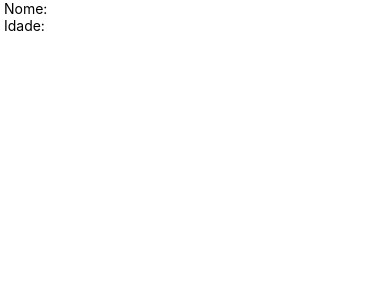
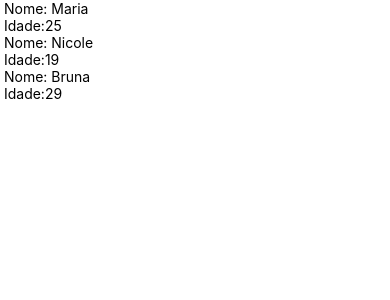
Before and after one commit to maria-quidiquimo/projeto-mobile, a React Native app in the folder first-app/: screen / in a window 390 px wide. Shown: the top 300 px of the page. Built offline with nearby package versions, Linux system fonts and the light colour scheme.

Commit message:
passando os props, slide 8 aula 4

```diff
--- a/first-app/src/App.js
+++ b/first-app/src/App.js
@@ -21,7 +21,11 @@ import CartaoPerfil from './basic_components/props-aula4-cartao-perfil';
 
 export default function App() {
   return (
-    <CartaoPerfil/>
+    <View>
+    <CartaoPerfil nome="Maria" idade={25}/>
+    <CartaoPerfil nome="Nicole" idade={19}/>
+    <CartaoPerfil nome="Bruna" idade={29}/>
+    </View>
   );
 }
 
```
